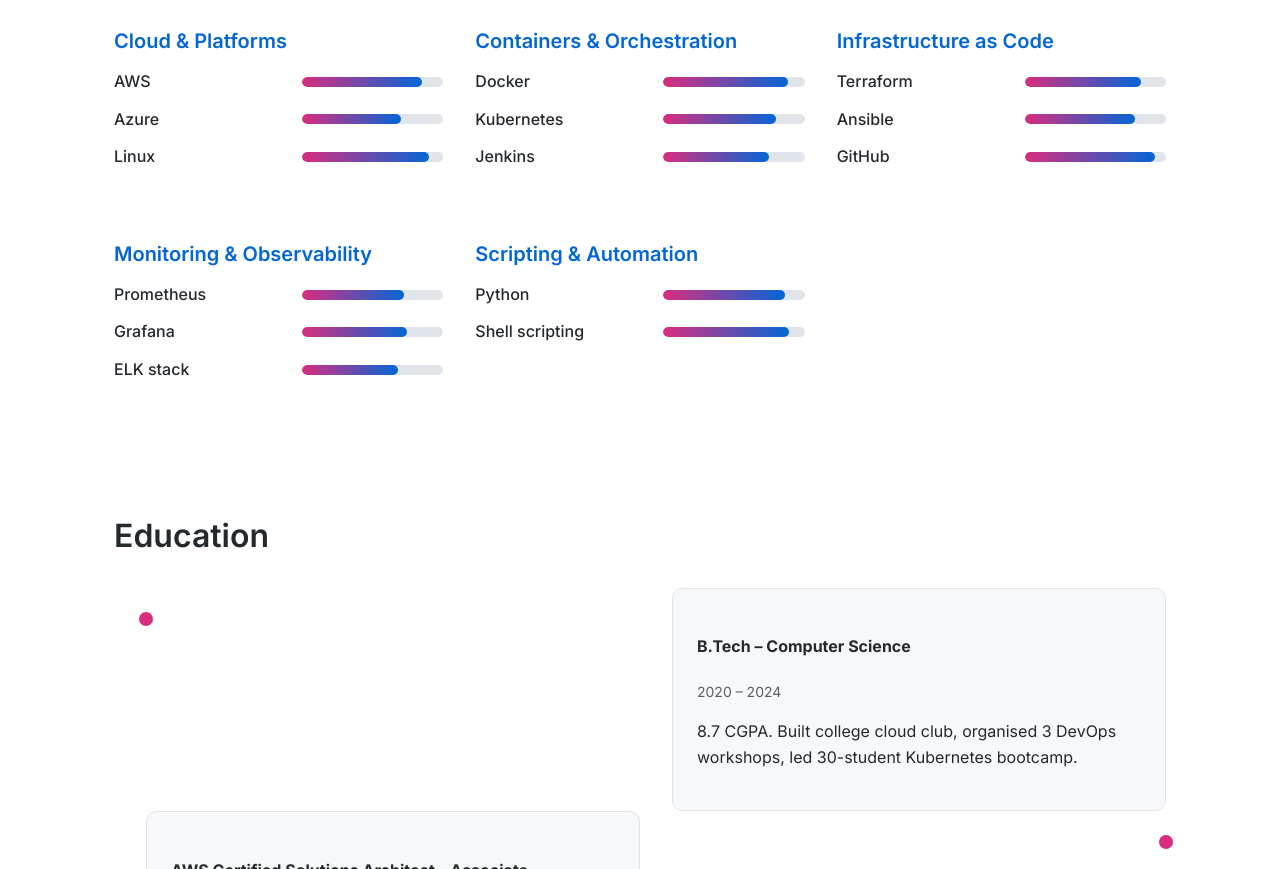
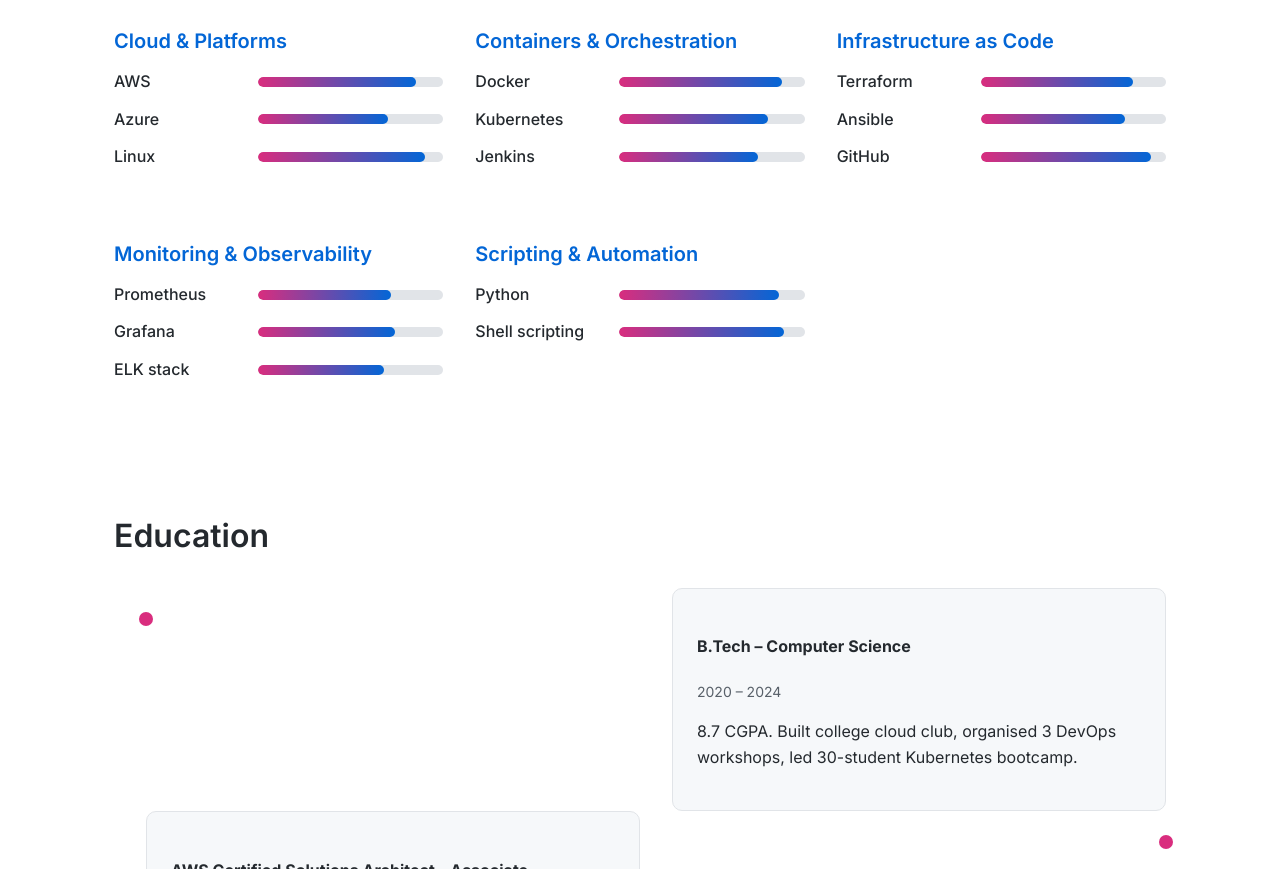
Before and after one commit to prathamesh633/New-Portfolio, a plain HTML site: page index.html in a window 1280 px wide. Shown: the part 953-1822 px from the top of the page. Drawn offline with Linux system fonts and the light colour scheme.

Commit message:
made proper changes to skill stremgth section

```diff
--- a/style.css
+++ b/style.css
@@ -526,9 +526,9 @@ footer {
 }
 .bar-row {
   display: grid;
-  grid-template-columns: 180px 1fr;
+  grid-template-columns: 140px 1fr;
   align-items: center;
-  gap: 0.5rem;
+  gap: 0.25rem;
   margin-bottom: 0.75rem;
 }
 .bar-label {
@@ -542,6 +542,7 @@ footer {
   background: var(--bg2);
   border-radius: 5px;
   overflow: hidden;
+  min-width: 0;
 }
 .bar-fill {
   height: 100%;
@@ -574,4 +575,5 @@ footer {
   font-size: 1rem;           /* was 0.9rem  → +1 step */
   text-align: left;
   color: var(--text0);
+  white-space: nowrap;
 }
```
